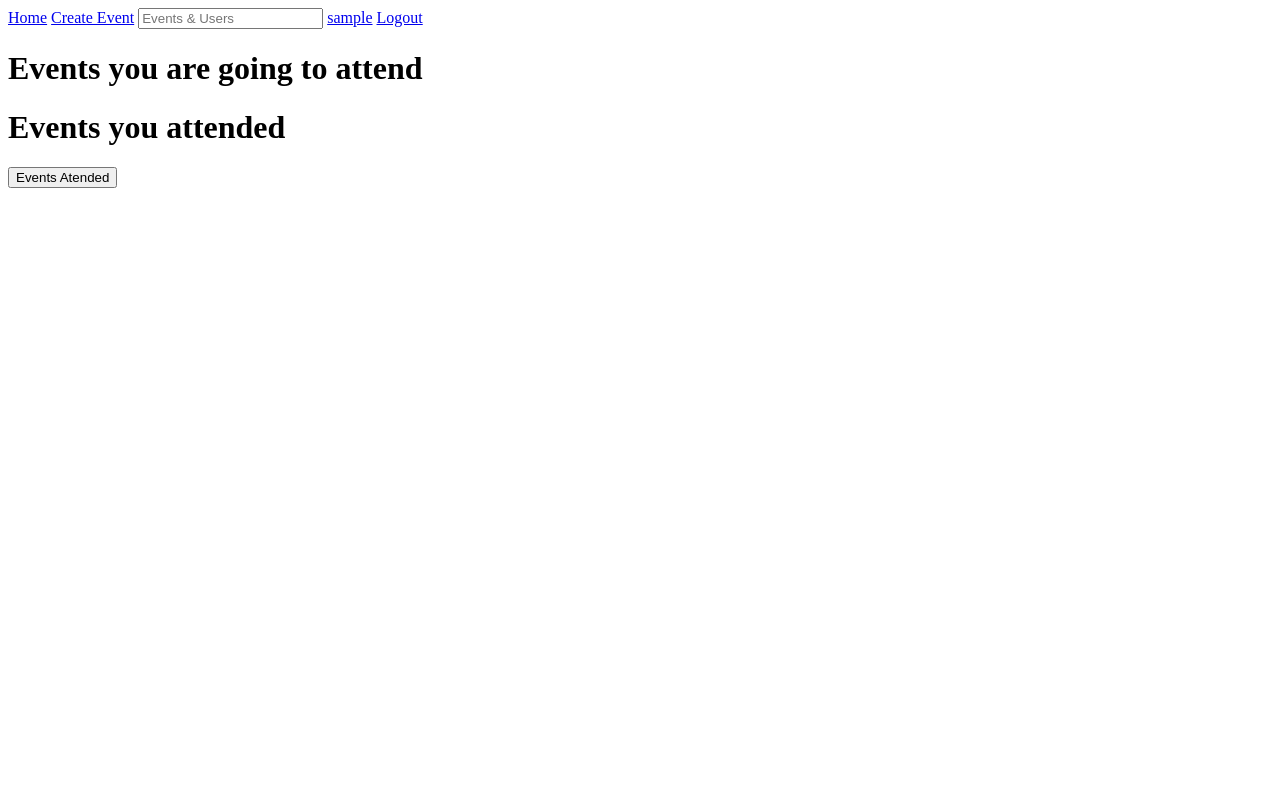
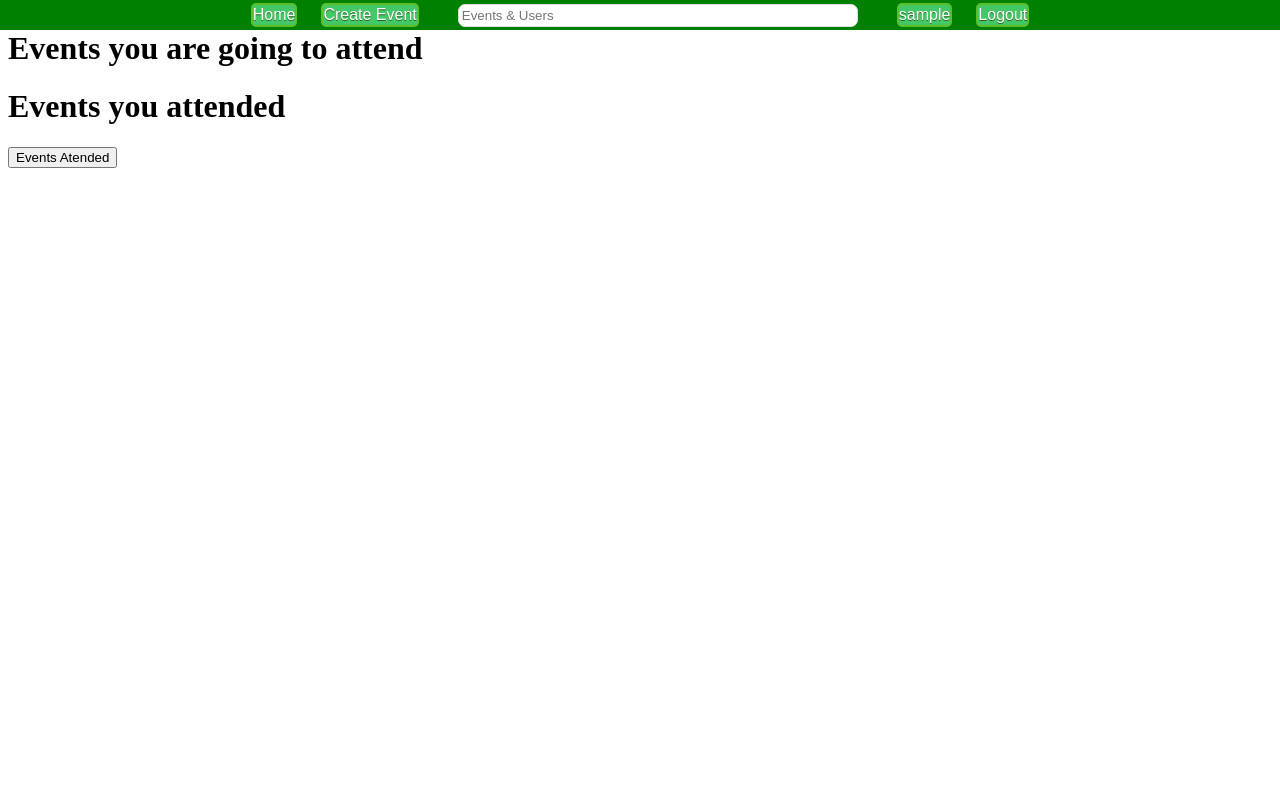
Before and after one commit to dominguesgm/feup-ltw, a PHP site: page / in a window 1280 px wide. Run offline with PHP 8.4, Linux system fonts and the light colour scheme; the visitor is signed in with stand-in values (Sample User, id 1); data comes from the database, SQL or seed files in the repository; both versions use the stored data as it was after the commit; some libraries are stand-ins or nearby versions.

Commit message:
Few changes

```diff
--- a/login.php
+++ b/login.php
@@ -8,6 +8,7 @@
   </head>
   <body>
     <h2>Login</h2>
+    <div id="error"></div>
       <form class="login">
         <input name="username" type="text" placeholder="Username"/>
         <input name="password" type="password" placeholder="Password"/>
--- /dev/null
+++ b/style/index_style.css
@@ -0,0 +1,102 @@
+* {
+  -webkit-box-sizing: border-box;
+     -moz-box-sizing: border-box;
+          box-sizing: border-box;
+}
+
+/*
+ * Segment for header
+ *
+**/
+
+div#floatingHeader{
+  position: fixed;
+  top: 0;
+  left: 0;
+  width: 100%;
+  height: 30px;
+  background-color: green;
+  text-align: center;
+  vertical-align: middle;
+  line-height: 30px;
+}
+
+div#floatingHeader > input{
+  outline: none;
+  padding: 3px 0px 3px 3px;
+  border: 1px solid #DDDDDD;
+  border-radius:7px;
+}
+
+div#floatingHeader > input:focus{
+  box-shadow: 0 0 5px #44c767;
+  padding: 3px 0px 3px 3px;
+  border: 1px solid #44c767;
+}
+
+@media screen and (min-width:810px) {
+  div#floatingHeader > input{
+    width:400px;
+    margin-right: 25px;
+    margin-left: 25px;
+  }
+  div#floatingHeader > a{
+    margin-right: 10px;
+    margin-left: 10px;
+    line-height: 20px;
+  }
+}
+@media screen and (max-width:809px) and (min-width:570px){
+  div#floatingHeader > input{
+    margin-right: 25px;
+    margin-left: 25px;
+  }
+  div#floatingHeader > a{
+    margin-right: 10px;
+    margin-left: 10px;
+    line-height: 25px;
+  }
+}
+@media screen and (max-width:569px) {
+  div#floatingHeader > a{
+    line-height: 25px;
+  }
+  div#floatingHeader > input{
+    width:100px;
+  }
+}
+
+.myButton {
+	background-color:#44c767;
+	-moz-border-radius:5px;
+	-webkit-border-radius:5px;
+	border-radius:5px;
+	display:inline-block;
+	cursor:pointer;
+	color:#ffffff;
+	font-family:Arial;
+	text-decoration:none;
+  border: 2px solid #5cbf2a;
+	text-shadow:0px 1px 0px #2f6627;
+}
+.myButton:hover {
+	background-color:#5cbf2a;
+}
+.myButton:active {
+	position:relative;
+	top:1px;
+}
+
+
+
+body {
+  margin-top: 30px;
+}
+
+
+
+
+
+/*
+ * Segment for home page
+**/
--- a/templates/header.php
+++ b/templates/header.php
@@ -2,14 +2,14 @@
   <head>
     <title>EventNetwork</title>
     <meta charset="UTF-8">
-    <link rel="stylesheed" href="templates/header.css">
+    <link rel="stylesheet" type="text/css" href="style/index_style.css">
     <script type="text/javascript" src="https://code.jquery.com/jquery-2.1.4.min.js"></script>
   </head>
   <body>
     <div id="floatingHeader">
-      <a href="./">Home</a>
-      <a href="./new_event.php">Create Event</a>
+      <a class="myButton" href="./">Home</a>
+      <a class="myButton" href="./new_event.php">Create Event</a>
       <input id="search" type="text" name="search" placeholder="Events & Users"/>
-      <?php echo '<a id="user" href="?user=' . $_SESSION['username'] . '">' . $_SESSION['username'] . '</a>'?>
-      <a href="database/action_logout.php">Logout</a>
+      <?php echo '<a id="user" class="myButton" href="?user=' . $_SESSION['username'] . '">' . $_SESSION['username'] . '</a>'?>
+      <a class="myButton" href="database/action_logout.php">Logout</a>
     </div>
```
Also changed, not shown: register.php (+9 -1 lines), scripts/authentication.js (+13 -6 lines), tempForm.txt (deleted, +0 -7 lines), database/database.db, style/login_style.css (added).
